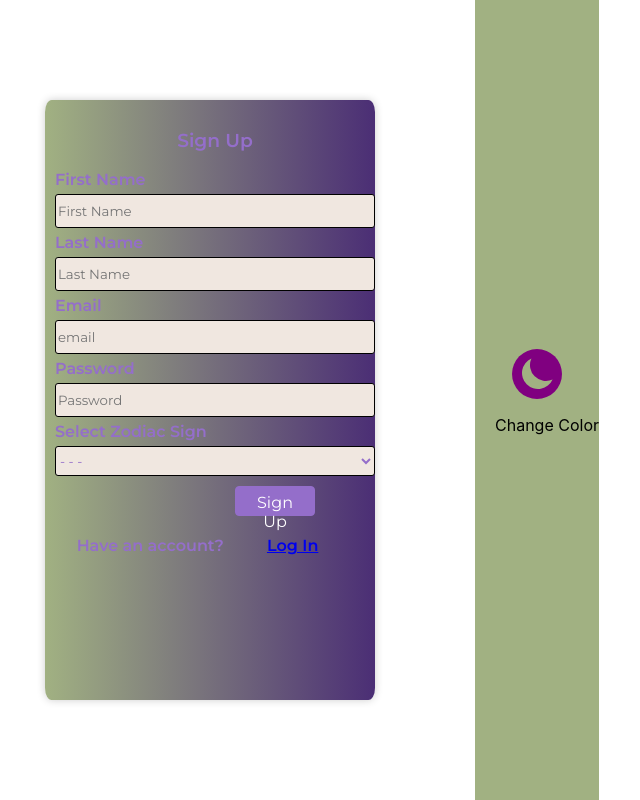
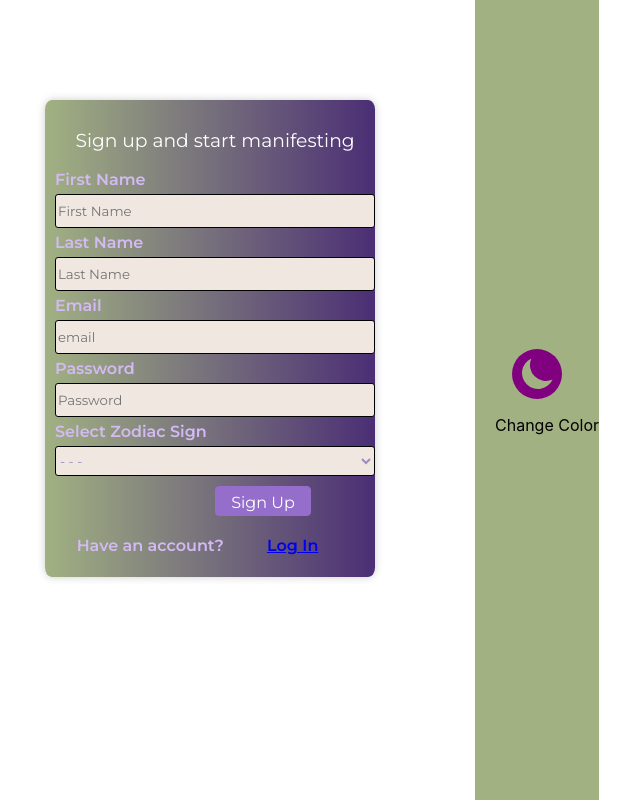
Before and after one commit to mbahan1/project-3-sapling, a React (Create React App) app in the folder client/: page /signup in a window 1280 px wide. Shown: the whole page, without its empty margins (368-1008 px from the left). Built offline with nearby package versions, Linux system fonts and the light colour scheme.

Commit message:
css css css

```diff
--- a/client/src/components/AppDescription/styles.css
+++ b/client/src/components/AppDescription/styles.css
@@ -23,7 +23,7 @@ p {
     padding-left: 20px;
 }
 .manifestation {
-    background-color: #ecdacb;
+    background-color: #f5e8dd;
     box-shadow: 0 0 8px 0 rgba(0,0,0,0.2);
     width: 50%;
     border-radius: 2%;
--- a/client/src/components/LoginForm/index.jsx
+++ b/client/src/components/LoginForm/index.jsx
@@ -20,7 +20,7 @@ export default function LoginForm() {
 
     return(
         <div className="loginFormComponent component">
-                            <h2>Start your manifestation journey here</h2>
+                            <h2 className="logInManifest">Start your manifestation journey here</h2>
             <form className="loginForm">
                 {/* <label htmlFor="email">Email</label> */}
                 <input className="loginForm-input"
--- a/client/src/components/LoginForm/styles.css
+++ b/client/src/components/LoginForm/styles.css
@@ -1,10 +1,19 @@
 .loginFormComponent {
+    /* width: 250px; */
     width: 250px;
+    background-color: rgba(223, 201, 201, 0.13);
+    border-radius: 10px;
+    backdrop-filter: blur(10px);
+    border: 2px solid rgba(255,255,255,0.1);
+    box-shadow: 0 0 40px rgba(8,7,16,0.6);
+    padding: 30px 35px;
+
 }
 
 .loginForm {
     display: flex;
     flex-direction: column;
+
 }
 
 .loginForm-input {
@@ -18,3 +27,10 @@
     display: flex;
     justify-content: space-around;
 }
+
+
+.logInManifest {
+    font-family: 'Montserrat', sans-serif;
+    font-weight: 600;
+    color: #4B2E75
+}
--- a/client/src/components/SignUpForm/index.jsx
+++ b/client/src/components/SignUpForm/index.jsx
@@ -38,7 +38,7 @@ export default function SignUpForm() {
         <div className="signUpFormComponent">
 
             <form className="signUpForm">
-            <h3>Sign Up</h3>
+            <h3 className='signUpHeader'>Sign up and start manifesting</h3>
                 <label htmlFor="firstName">First Name</label>
                 <input
                     className="signUpForm-input"
--- a/client/src/components/SignUpForm/styles.css
+++ b/client/src/components/SignUpForm/styles.css
@@ -1,20 +1,31 @@
 .signUpFormComponent {
     /* width: 500px; */
+
+
+
     margin: 100px;
     box-shadow: 0 0 8px 0 rgba(0,0,0,0.2);
     width: 25%;
-    /* height: 75%; */
+    height: 75%;
     border-radius: 2%;
     padding: 10px 0px 0px 10px;
     font-family: 'Montserrat', sans-serif;
     font-weight: 600;
-    color: #946ECA;
+    color: #d3baf5;
     background: linear-gradient(
         to right,
         #A1B182,
         #4B2E75
 
     );
+
+    /* width: 250px;
+    background-color: rgba(255,255,255,0.13);
+    border-radius: 10px;
+    backdrop-filter: blur(10px);
+    border: 2px solid rgba(255,255,255,0.1);
+    box-shadow: 0 0 40px rgba(8,7,16,0.6);
+    padding: 30px 35px; */
 }
 
 .signUpForm {
@@ -26,7 +37,7 @@
     font-family: 'Montserrat', sans-serif;
     font-weight: 400;
     background-color: #f0e7e0;
-    color: #946ECA;
+    color: #a288c7;
     margin: 5px 0px ;
     height: 30px;
     border: 1px solid black;
@@ -39,9 +50,8 @@
     padding: 0.375rem 0.75rem;
     font-size: 1rem;
     border-radius: 0.25rem;
-    transition: color .15s ease-in-out,background-color .15s ease-in-out,border-color .15s ease-in-out,box-shadow .15s ease-in-out;
-    width: 25%;
-    margin-left: 180px;
+    width: 30%;
+    margin-left: 160px;
     margin-bottom: 20px;
 }
 
@@ -49,8 +59,9 @@
     margin-right: 35px;
 
 }
-h3 {
+.signUpHeader {
     font-family: 'Montserrat', sans-serif;
-    font-weight: 600;
+    font-weight: 400;
+    color:white;
     text-align: center;
 }
--- a/client/src/pages/WelcomePage/styles.css
+++ b/client/src/pages/WelcomePage/styles.css
@@ -10,6 +10,6 @@
 }
 
 .loginFormComponent {
-    margin-top: 10%;
-    margin-left: 60%;
+    margin-top: 5%;
+    margin-left: 65%;
 }
```
Also changed, not shown: client/src/pages/SignUpPage/styles.css (line endings or trailing spaces).
